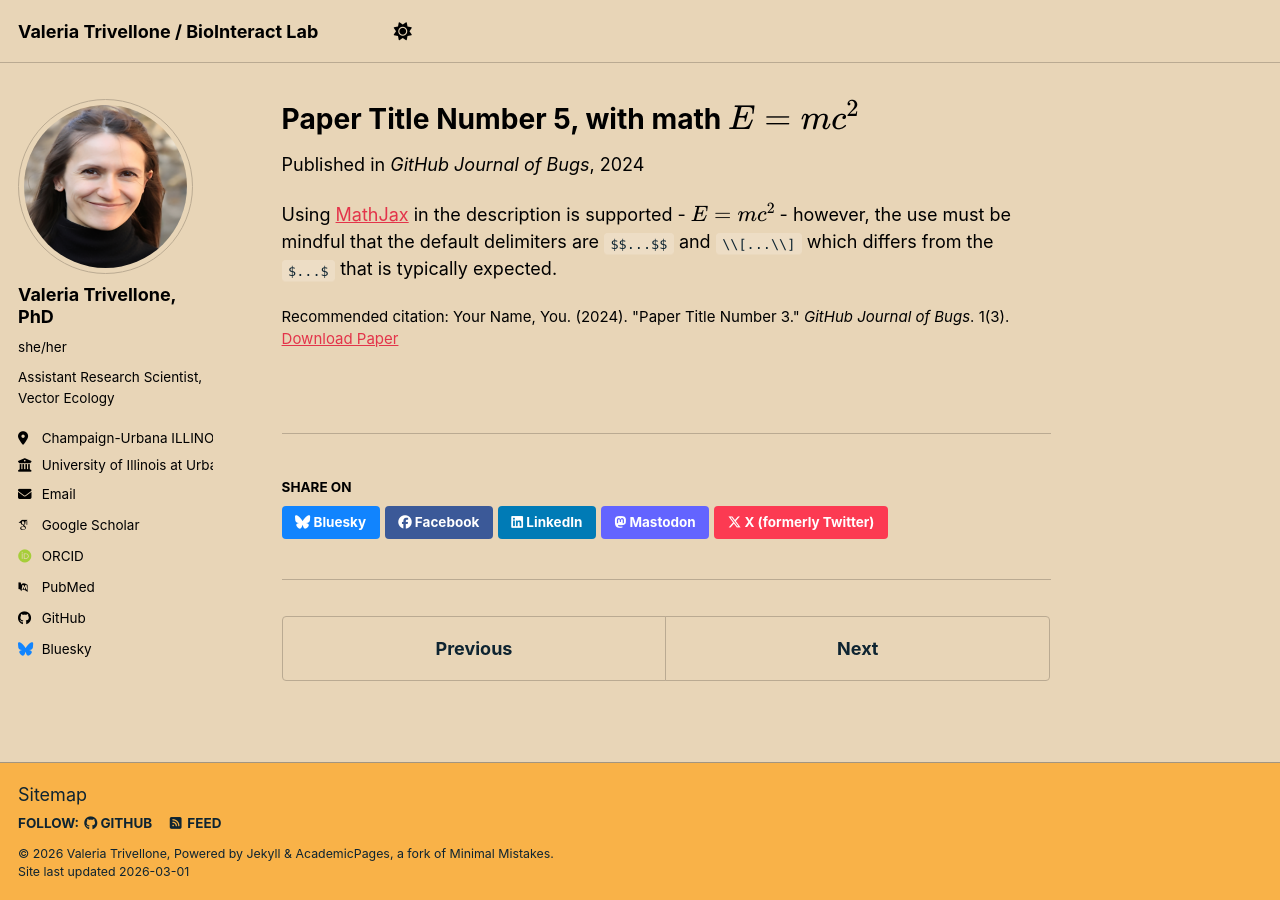
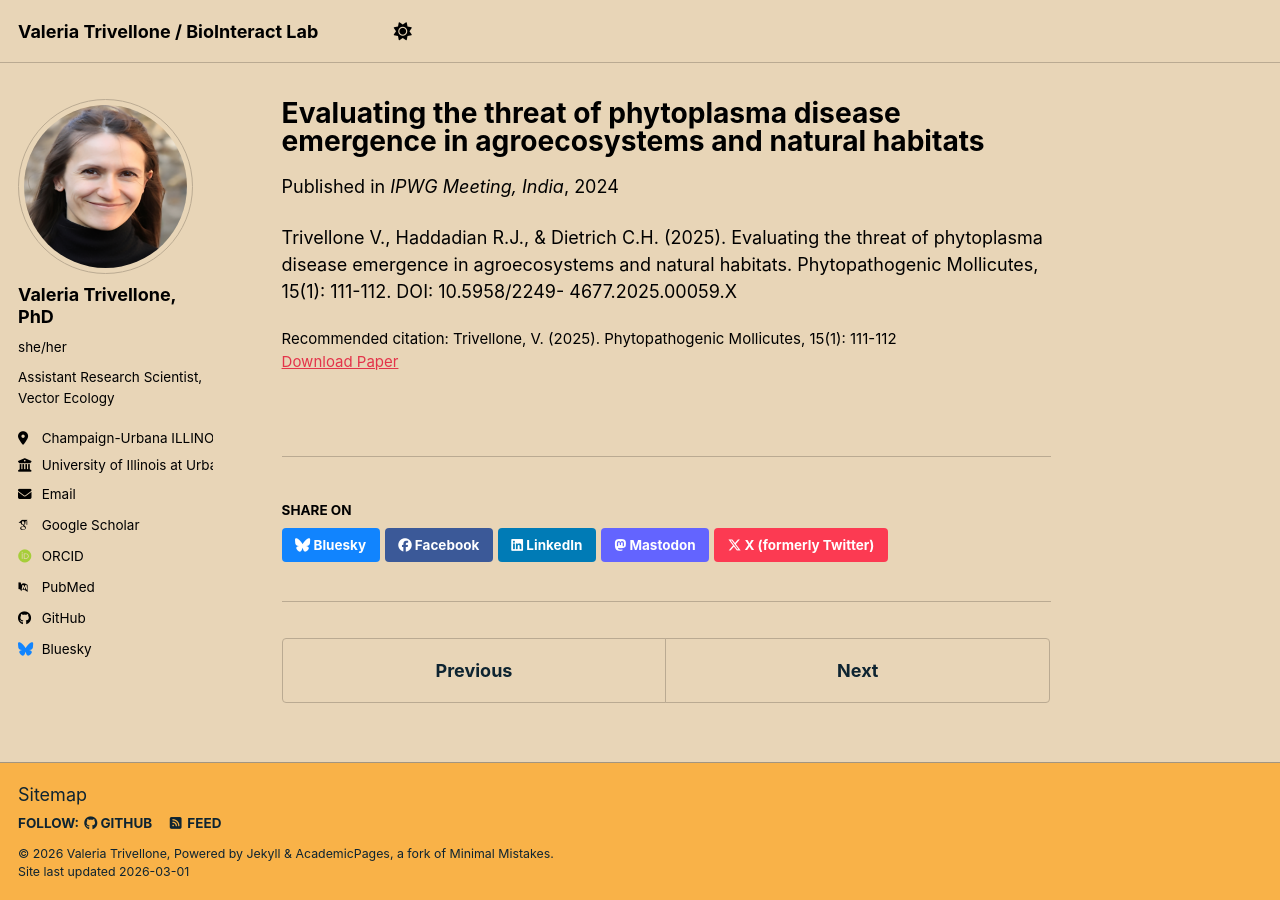
Before and after one commit to valeriatrivellone/valeriatrivellone.github.io, a Jekyll site: the page built from _publications/2025-06-08-paper-title-number-5.md, in a window 1280 px wide. Built offline with Jekyll 4.4.1, drawn with Linux system fonts in a browser that asks for light colours; some web fonts are replaced; a script bundle is joined from its source files by our own code; library files that are not in the unit come from our copies.

Commit message:
Update 2025-06-08-paper-title-number-5.md

```diff
--- a/_publications/2025-06-08-paper-title-number-5.md
+++ b/_publications/2025-06-08-paper-title-number-5.md
@@ -1,13 +1,15 @@
 ---
-title: "Paper Title Number 5, with math $$E=mc^2$$"
+title: "Evaluating the threat of phytoplasma disease emergence in agroecosystems and natural habitats"
 collection: publications
 category: conferences
 permalink: /publication/2024-02-17-paper-title-number-4
-excerpt: 'This paper is about a famous math equation, $$E=mc^2$$'
+excerpt: 'This extended abstract was presented at two confere'
 date: 2024-02-17
-venue: 'GitHub Journal of Bugs'
-paperurl: 'https://academicpages.github.io/files/paper3.pdf'
-citation: 'Your Name, You. (2024). &quot;Paper Title Number 3.&quot; <i>GitHub Journal of Bugs</i>. 1(3).'
+venue: 'IPWG Meeting, India'
+paperurl: 'https://experts.illinois.edu/en/publications/evaluating-the-threat-of-phytoplasma-disease-emergence-in-agroeco/'
+citation: 'Trivellone, V. (2025). Phytopathogenic Mollicutes, 15(1): 111-112'
 ---
 
-Using [MathJax](https://www.mathjax.org/) in the description is supported - $$E=mc^2$$ - however, the use must be mindful that the default delimiters are `$$...$$` and `\\[...\\]` which differs from the `$...$` that is typically expected.
+Trivellone V., Haddadian R.J., & Dietrich C.H. (2025). Evaluating the threat of phytoplasma disease emergence in
+agroecosystems and natural habitats. Phytopathogenic Mollicutes, 15(1): 111-112. DOI: 10.5958/2249-
+4677.2025.00059.X
```
